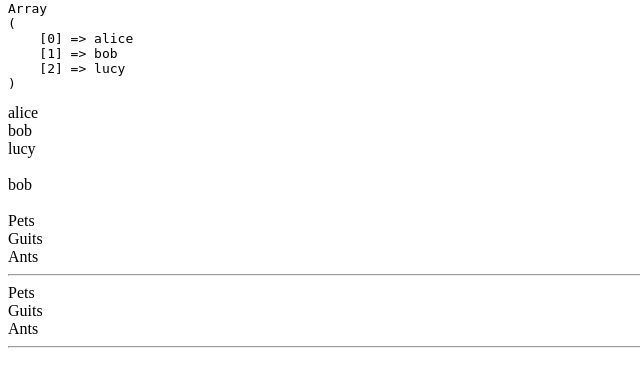
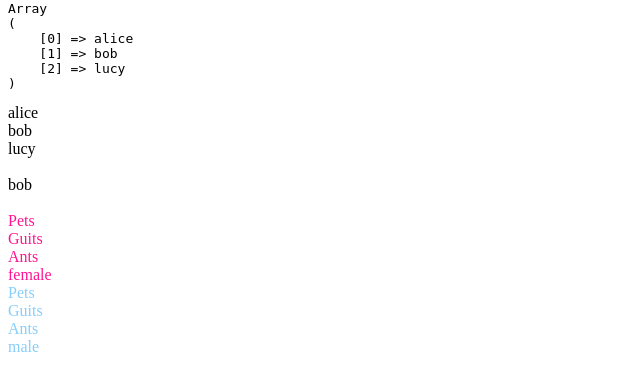
Before and after one commit to TanelIsmael/PHPalused, a PHP site: page / in a window 1280 px wide. Shown: the part 140-531 px from the top of the page, without its empty margins (0-640 px from the left). Run offline with PHP 8.4, Linux system fonts and the light colour scheme; some libraries are stand-ins or nearby versions.

Commit message:
värvilised massiivid

```diff
--- a/arrays/index.php
+++ b/arrays/index.php
@@ -51,12 +51,14 @@ $kasutajad = array(
     array(
         'Pets',
         'Guits',
-        'Ants'
+        'Ants',
+        'female'
     ),
     array(
         'Pets',
         'Guits',
-        'Ants'
+        'Ants',
+        'male'
     )
 
 );
@@ -68,10 +70,19 @@ echo '</pre>';*/
 
 echo '<br>';
 foreach ($kasutajad as $kasutaja) {
-    foreach ($kasutaja as $element) {
-        echo $element . '<br>';
+    for ($i = 0; $i < count($kasutaja); $i++) {
+        if ($kasutaja[3] == female) {
+            echo '<div style="color: deeppink">';
+        } else {
+            echo '<div style="color: lightskyblue">';
+        }
+        echo $kasutaja[$i] . '</div>';
     }
-    echo '<hr>';
+
+    /*foreach ($kasutaja as $element) {
+        echo '<div>'.$element.'</div>'; ilma värvita, ülemise puhul female on pink ja male on blue
+    }
+    echo '<hr>';*/
 }
 
 
```
